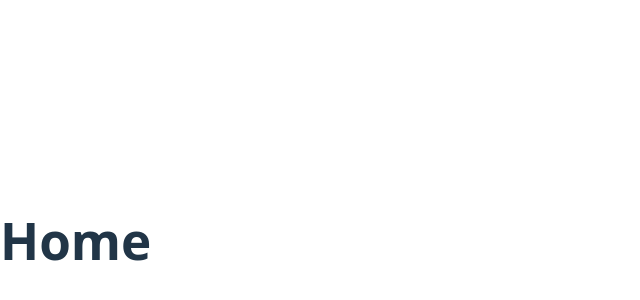
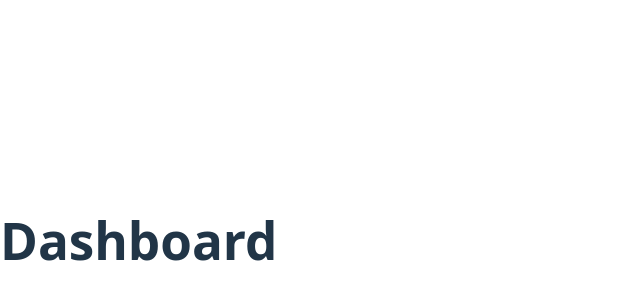
Before and after one commit to DevSocUOS/A-Space-2-Grow-Website, a React (Vite) app: page /dashboard in a window 1280 px wide. Before the commit this address led to /. Shown: the part 160-460 px from the top of the page, without its empty margins (0-640 px from the left). Built offline with nearby package versions, Linux system fonts and the light colour scheme.

Commit message:
Created 2 pages

```diff
--- a/src/App.jsx
+++ b/src/App.jsx
@@ -9,6 +9,9 @@ import GetInvolved from "./pages/GetInvolved";
 import MeetTheTeam from "./pages/MeetTheTeam";
 import SupportUs from "./pages/SupportUs";
 import Login from "./pages/Login"
+import Dashboard from "./pages/Dashboard";
+import Register from "./pages/Register";
+
 
 // TODO: Add Register and Dashboard + their Supabase Auth Wrapper
 // TODO: Add Helmet for Page-Specific Metadata
@@ -31,6 +34,8 @@ const App = () => {
         <Route path="/team" element={<MeetTheTeam />} />
         <Route path="/support-us" element={<SupportUs />} />
         <Route path="/login" element={<Login />} />
+        <Route path="/dashboard" element={<Dashboard />} />
+        <Route path="/register" element={<Register />} />
         <Route path="*" element={<Navigate to="/" replace />} />
       </Routes>
 
--- /dev/null
+++ b/src/pages/Dashboard.jsx
@@ -0,0 +1,11 @@
+import React from 'react'
+
+const Dashboard = () => {
+  return (
+    <main>
+      <h1>Dashboard</h1>
+    </main>
+  )
+}
+
+export default Dashboard
--- /dev/null
+++ b/src/pages/Register.jsx
@@ -0,0 +1,11 @@
+import React from 'react'
+
+const Register = () => {
+  return (
+    <main>
+      <h1>Register</h1>
+    </main>
+  )
+}
+
+export default Register
```
